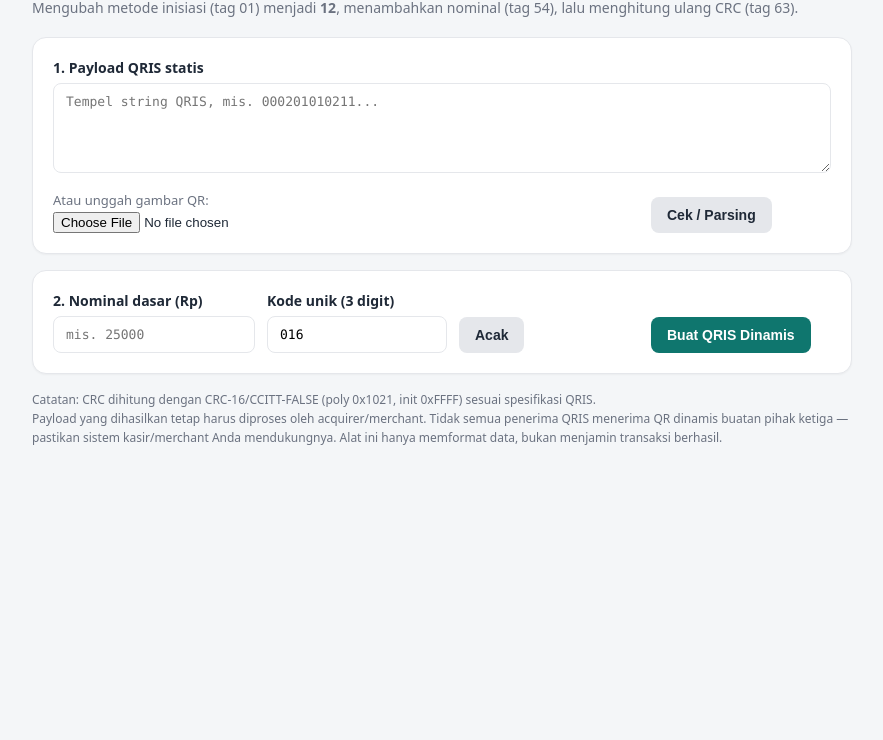
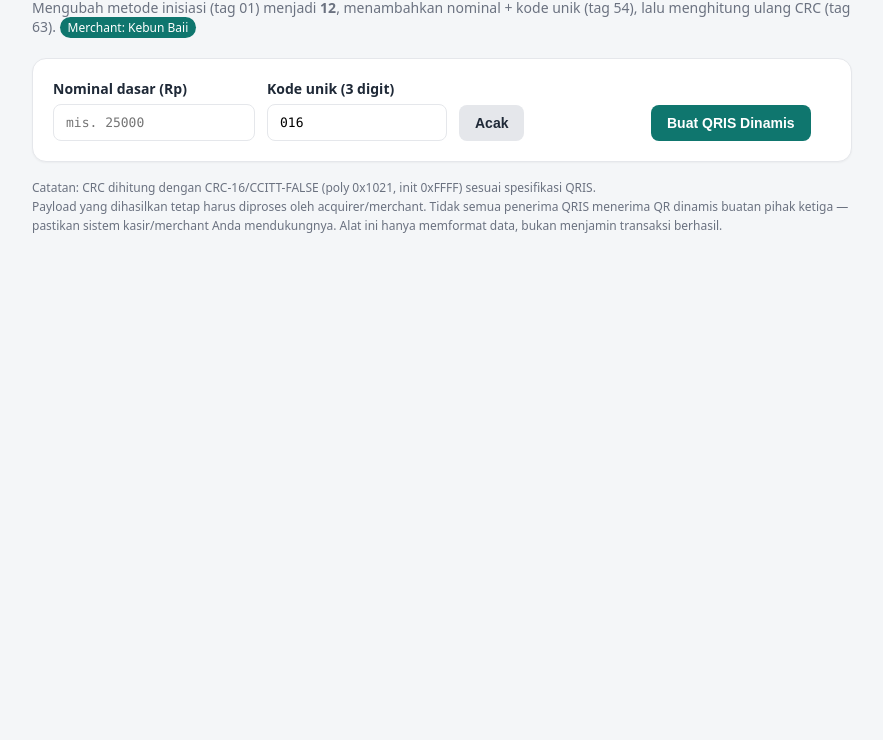
Before and after one commit to benbask/qris-dynamic-web, a plain HTML site: page index.html in a window 1280 px wide. Shown: the part 60-800 px from the top of the page, without its empty margins (198-1081 px from the left). Drawn offline with nearby package versions, Linux system fonts and the light colour scheme.

Commit message:
Embed merchant QRIS (Kebun Baii) and simplify end-user view

```diff
--- a/index.html
+++ b/index.html
@@ -40,9 +40,9 @@
 <body>
 <div class="wrap">
   <h1>Konverter QRIS Statis → Dinamis</h1>
-  <p class="sub">Mengubah metode inisiasi (tag 01) menjadi <b>12</b>, menambahkan nominal (tag 54), lalu menghitung ulang CRC (tag 63).</p>
+  <p class="sub">Mengubah metode inisiasi (tag 01) menjadi <b>12</b>, menambahkan nominal + kode unik (tag 54), lalu menghitung ulang CRC (tag 63). <span id="merchantBadge"></span></p>
 
-  <div class="card">
+  <div class="card" id="inputCard">
     <label for="static">1. Payload QRIS statis</label>
     <textarea id="static" placeholder="Tempel string QRIS, mis. 000201010211..."></textarea>
     <div class="row" style="margin-top:10px">
@@ -59,7 +59,7 @@
   <div class="card">
     <div class="row">
       <div>
-        <label for="amount">2. Nominal dasar (Rp)</label>
+        <label for="amount">Nominal dasar (Rp)</label>
         <input type="text" id="amount" placeholder="mis. 25000" inputmode="numeric">
       </div>
       <div style="max-width:150px">
@@ -73,7 +73,7 @@
   </div>
 
   <div class="card" id="resultCard" style="display:none">
-    <h2 style="font-size:16px;margin:0 0 12px">3. Hasil</h2>
+    <h2 style="font-size:16px;margin:0 0 12px">Hasil</h2>
     <div class="out">
       <div id="qr"></div>
       <div class="payload">
@@ -97,8 +97,8 @@
    (Kosongkan jika ingin paste/upload QRIS manual setiap kali.)
    ============================================================ */
 const CONFIG = {
-  MERCHANT_QRIS: '',   // <-- tempel payload QRIS statis di sini nanti
-  MERCHANT_NAME: ''    // <-- nama merchant untuk ditampilkan (opsional)
+  MERCHANT_QRIS: '00020101021126570011ID.DANA.WWW011893600915302429567902090242956790303UMI51440014ID.CO.QRIS.WWW0215ID10265136480590303UMI5204076353033605802ID5910Kebun Baii6015Kab. Lampung Se61053536563043F9B',
+  MERCHANT_NAME: 'Kebun Baii'
 };
 
 const TAG_INFO = {
@@ -235,6 +235,12 @@ document.getElementById('btnConvert').addEventListener('click',()=>{
 // Isi QRIS merchant dari konfigurasi bila tersedia
 if(CONFIG.MERCHANT_QRIS){
   document.getElementById('static').value=CONFIG.MERCHANT_QRIS.trim();
+  document.getElementById('inputCard').style.display='none';
+  if(CONFIG.MERCHANT_NAME){
+    const b=document.getElementById('merchantBadge');
+    b.textContent='Merchant: '+CONFIG.MERCHANT_NAME;
+    b.style.cssText='display:inline-block;background:#0f766e;color:#fff;padding:2px 8px;border-radius:999px;font-size:12px';
+  }
   parseCurrent();
 }
 acakKode();
```
